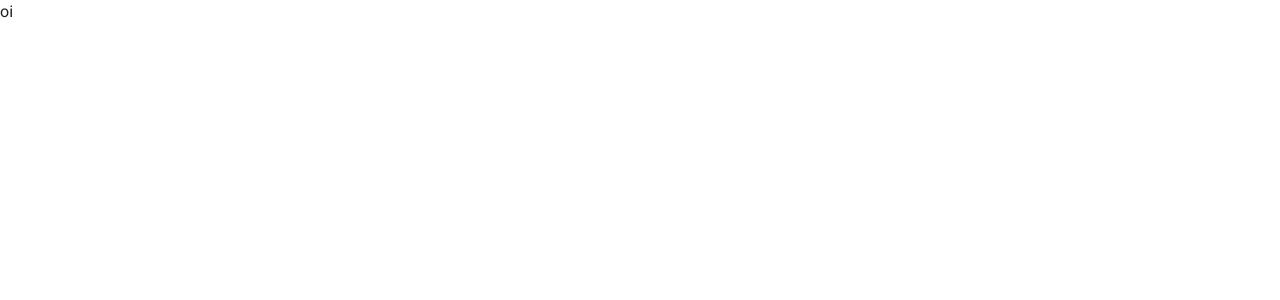
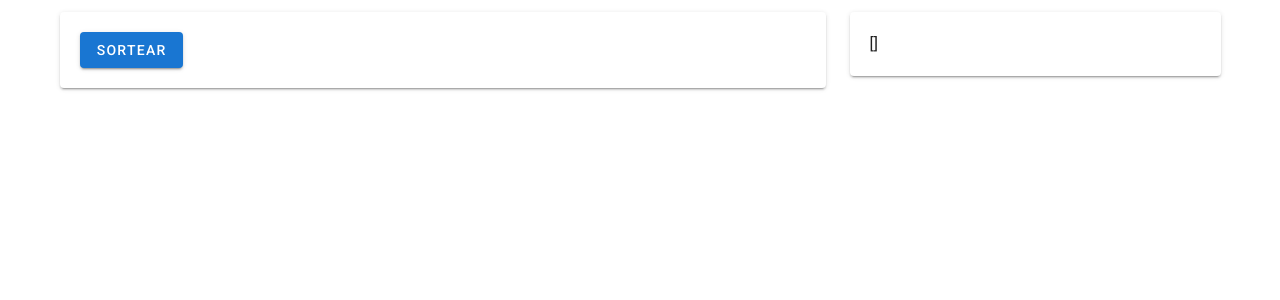
Before and after one commit to henrilhos-archives/BinNario, a Vue app: page / in a window 1280 px wide. Shown: the top 300 px of the page. Built offline with nearby package versions, Linux system fonts and the light colour scheme.

Commit message:
:sparkles: Página para sorteio dos números

```diff
--- a/src/App.vue
+++ b/src/App.vue
@@ -1,9 +1,11 @@
 <template>
-  <v-app>
-    <v-content>
-      <RouterView />
-    </v-content>
-  </v-app>
+  <VApp>
+    <VContent>
+      <VContainer>
+        <RouterView />
+      </VContainer>
+    </VContent>
+  </VApp>
 </template>
 
 <script>
--- a/src/views/Home.vue
+++ b/src/views/Home.vue
@@ -1,7 +1,40 @@
 <template>
-  <div>oi</div>
+  <VRow>
+    <VCol cols="12" md="8">
+      <VCard class="pa-5">
+        {{ actualNumber }}
+        <VBtn color="primary" @click="getNumber()">Sortear</VBtn>
+      </VCard>
+    </VCol>
+    <VCol cols="12" md="4">
+      <VCard class="pa-5">{{ sortedNumbers }}</VCard>
+    </VCol>
+  </VRow>
 </template>
 
 <script>
-export default {};
+import faker from 'faker';
+import binaries from '@/assets/binaries.json';
+
+export default {
+  data: () => ({
+    numbers: undefined,
+    actualNumber: undefined,
+    sortedNumbers: []
+  }),
+  created() {
+    this.numbers = this.shuffle();
+  },
+  methods: {
+    shuffle() {
+      return faker.helpers.shuffle(binaries);
+    },
+    getNumber() {
+      const num = this.numbers.shift();
+
+      if (this.actualNumber) this.sortedNumbers.push(this.actualNumber);
+      this.actualNumber = num;
+    }
+  }
+};
 </script>
```
